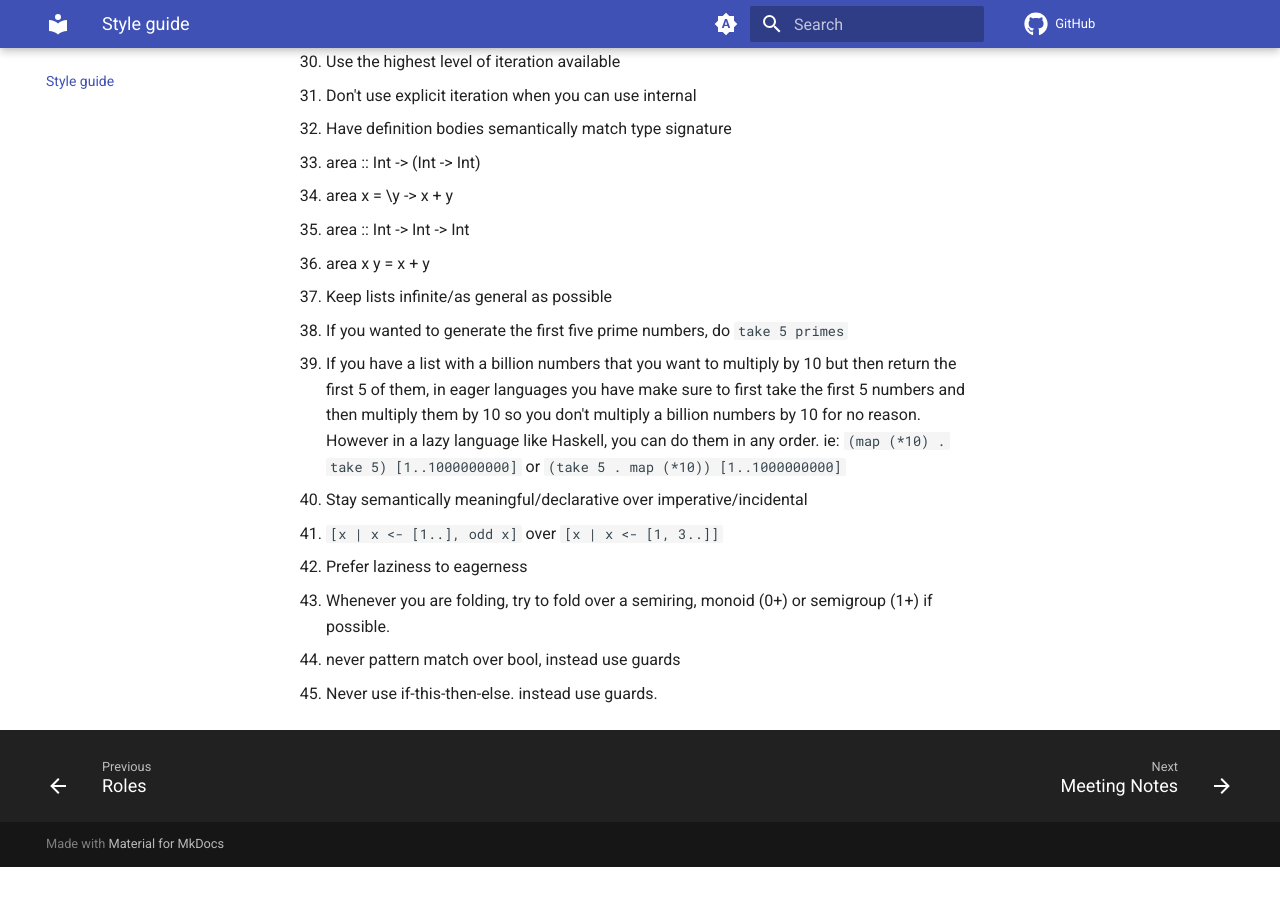
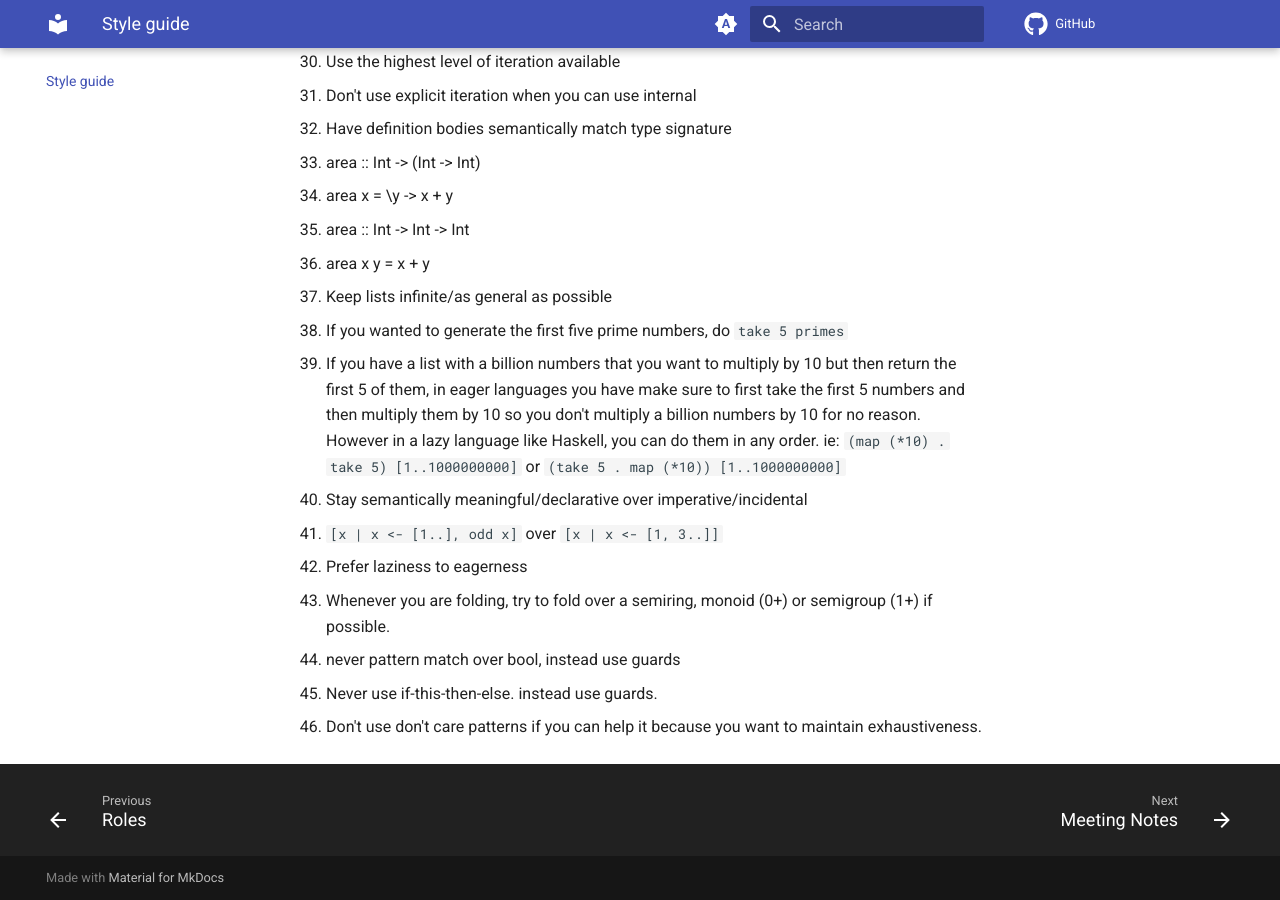
Before and after one commit to solvex-software/solvex-internal-documentation, an MkDocs documentation site: the page built from docs/style-guide.md, in a window 1280 px wide and 900 px high, scrolled down 1476 px. Built offline with MkDocs 1.6.1 and Material for MkDocs 9.7.7, drawn with Linux system fonts in a browser that asks for light colours; comment, search, counter and statistics services are not loaded; before the commit the page ends 2343 px from its top, so only the background shows below that.

Commit message:
Update style-guide.md

```diff
--- a/docs/style-guide.md
+++ b/docs/style-guide.md
@@ -46,3 +46,4 @@
 1. Whenever you are folding, try to fold over a semiring, monoid (0+) or semigroup (1+) if possible.
 1. never pattern match over bool, instead use guards
 1. Never use if-this-then-else. instead use guards.
+1. Don't use don't care patterns if you can help it because you want to maintain exhaustiveness.
```
